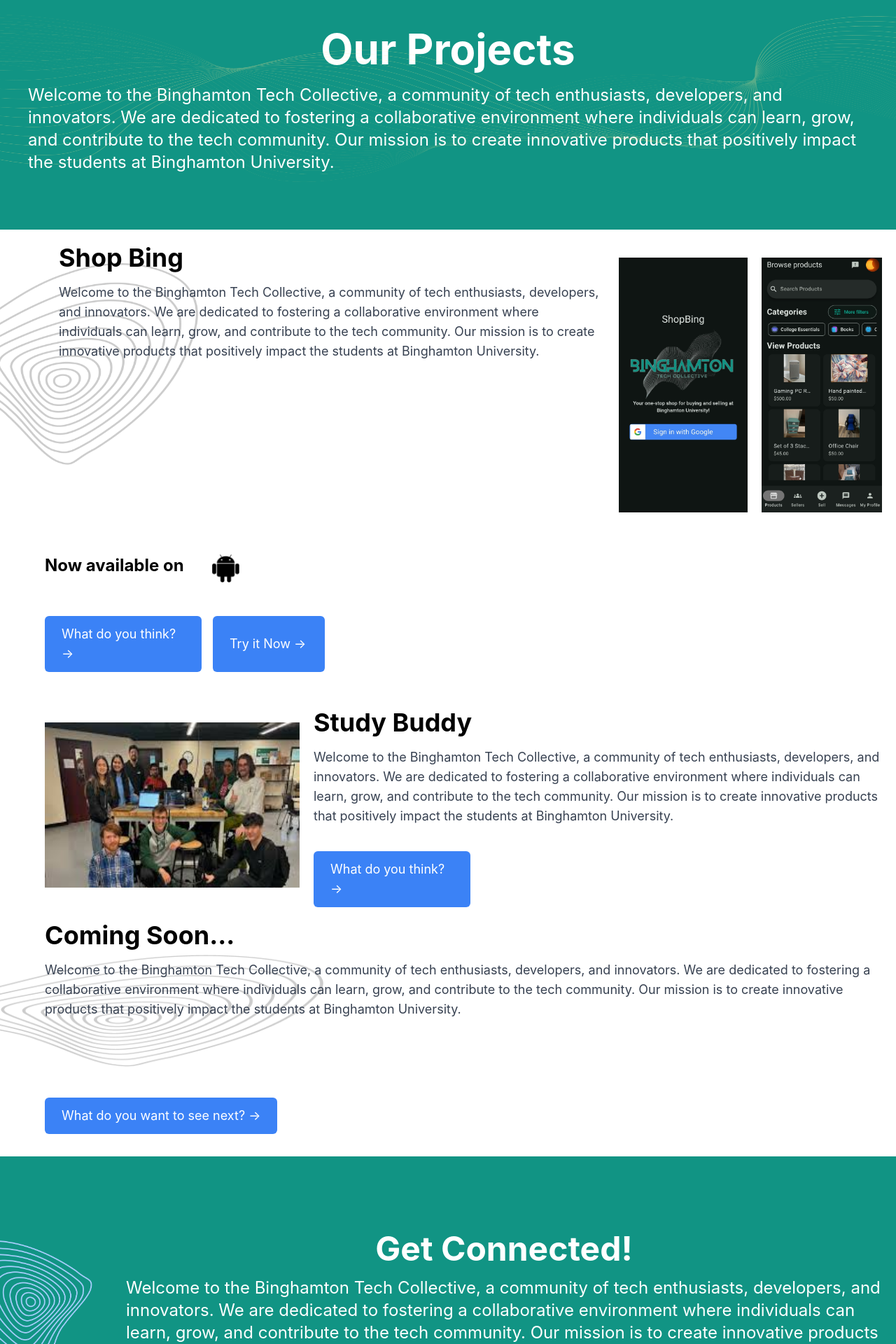
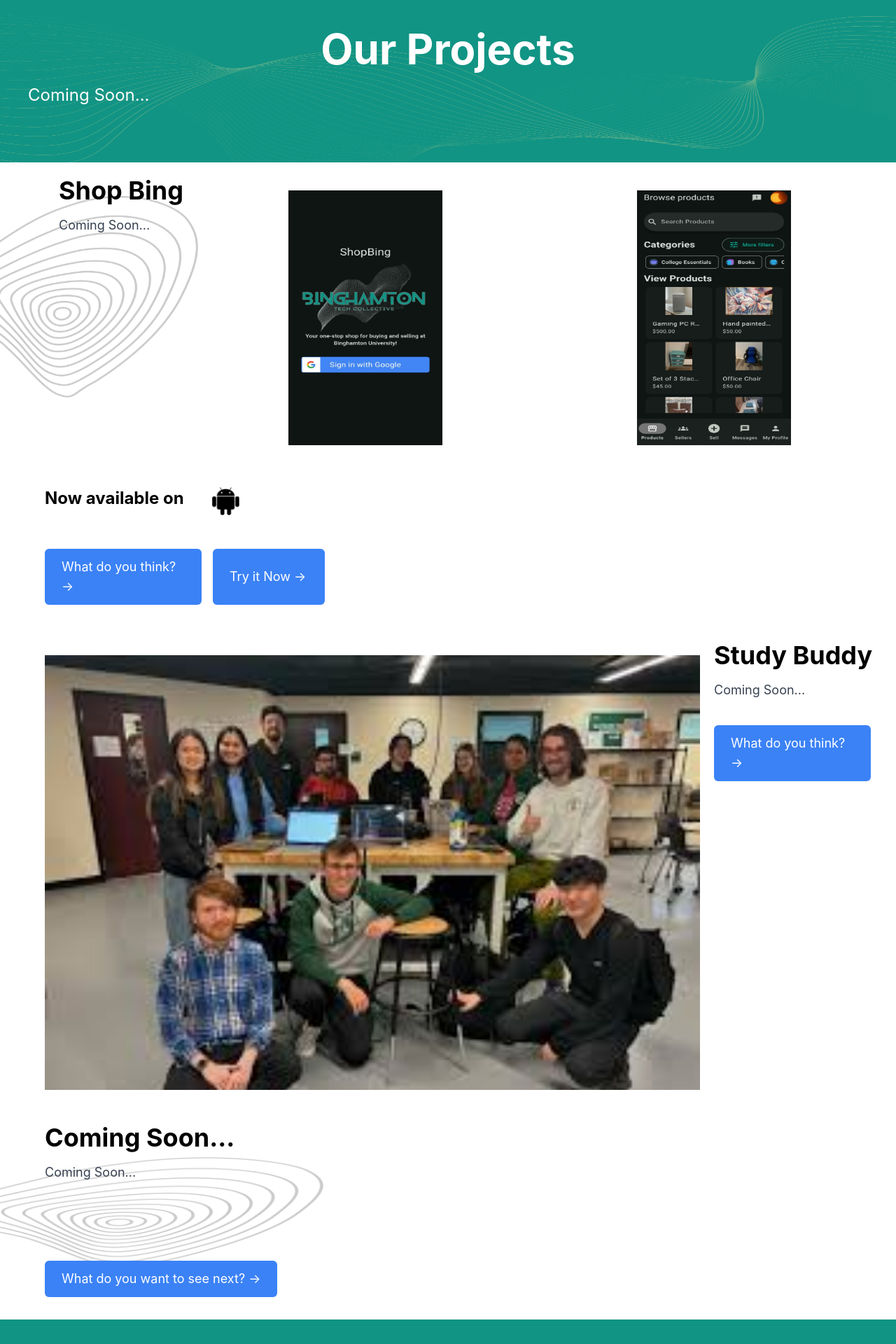
Before and after one commit to Binghamton-Tech-Collective/BTC-Website, a React (Create React App) app: page /projects in a window 1280 px wide. Shown: the part 60-1980 px from the top of the page at 70% size. Built offline with nearby package versions, Linux system fonts and the light colour scheme.

Commit message:
Added changes to adjust the UI elements and replaced all the text content with Coming Soon text

```diff
--- a/src/Components/Home/GetConnected.js
+++ b/src/Components/Home/GetConnected.js
@@ -4,7 +4,7 @@
 const GetConnected = () => {
   return (
     <div className="bg-custom-green flex flex-row sm:pt-20 pt-0">
-      <div className="pt-10 z-0 absolute md:relative md:pt-0">
+      <div className="pt-0 z-0 absolute md:relative md:pt-0">
         <img
           src="/btc_background.png"
           alt="BTC Background"
@@ -16,12 +16,7 @@
           Get Connected!
         </h1>
         <span className="text-white text-sm md:text-lg lg:text-2xl">
-          Welcome to the Binghamton Tech Collective, a community of tech
-          enthusiasts, developers, and innovators. We are dedicated to
-          fostering a collaborative environment where individuals can learn,
-          grow, and contribute to the tech community. Our mission is to create
-          innovative products that positively impact the students at
-          Binghamton University.
+          Coming Soon...
         </span>
         <div className="flex justify-center items-center pt-10 md:pb-5">
         <Link
--- a/src/Components/Home/MainContent.js
+++ b/src/Components/Home/MainContent.js
@@ -66,12 +66,7 @@
               Our Projects
             </h2>
             <span className="text-gray-700 mb-6 text-base md:text-lg md:inline-block">
-              Welcome to the Binghamton Tech Collective, a community of tech
-              enthusiasts, developers, and innovators. We are dedicated to
-              fostering a collaborative environment where individuals can learn,
-              grow, and contribute to the tech community. Our mission is to
-              create innovative products that positively impact the students at
-              Binghamton University.
+              Coming Soon...
             </span>
             <Link
               to="/join"
--- a/src/Components/Projects/Header.js
+++ b/src/Components/Projects/Header.js
@@ -15,12 +15,7 @@
           Our Projects
         </h2>
         <p className="text-white text-md md:text-lg lg:text-2xl">
-          Welcome to the Binghamton Tech Collective, a community of tech
-          enthusiasts, developers, and innovators. We are dedicated to
-          fostering a collaborative environment where individuals can learn,
-          grow, and contribute to the tech community. Our mission is to create
-          innovative products that positively impact the students at
-          Binghamton University.
+          Coming Soon...
         </p>
       </div>
     </div>
--- a/src/Components/Projects/MainContent.js
+++ b/src/Components/Projects/MainContent.js
@@ -14,12 +14,7 @@
             Shop Bing
           </h2>
           <span className="text-gray-700 mb-4 text-md md:text-lg">
-            Welcome to the Binghamton Tech Collective, a community of tech
-            enthusiasts, developers, and innovators. We are dedicated to
-            fostering a collaborative environment where individuals can learn,
-            grow, and contribute to the tech community. Our mission is to create
-            innovative products that positively impact the students at
-            Binghamton University.
+            Coming Soon...
           </span>
         </div>
         <img
@@ -72,12 +67,7 @@
             Study Buddy
           </h2>
           <span className="text-gray-700 mb-4 text-md md:text-lg">
-            Welcome to the Binghamton Tech Collective, a community of tech
-            enthusiasts, developers, and innovators. We are dedicated to
-            fostering a collaborative environment where individuals can learn,
-            grow, and contribute to the tech community. Our mission is to create
-            innovative products that positively impact the students at
-            Binghamton University.
+            Coming Soon...
           </span>
           <div className="relative top-5">
             <a
@@ -104,12 +94,7 @@
             Coming Soon...
           </h2>
           <span className="text-gray-700 mb-6 text-base md:text-lg">
-            Welcome to the Binghamton Tech Collective, a community of tech
-            enthusiasts, developers, and innovators. We are dedicated to
-            fostering a collaborative environment where individuals can learn,
-            grow, and contribute to the tech community. Our mission is to create
-            innovative products that positively impact the students at
-            Binghamton University.
+            Coming Soon...
           </span>
         </div>
       </div>
```
